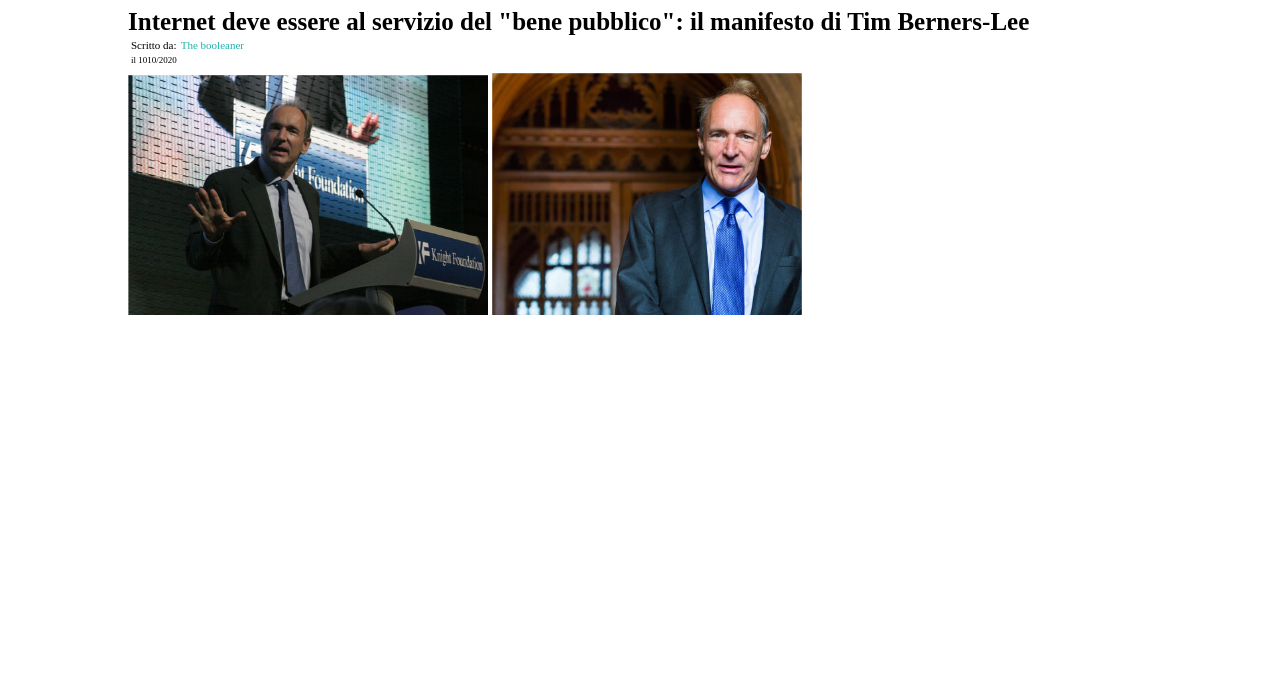
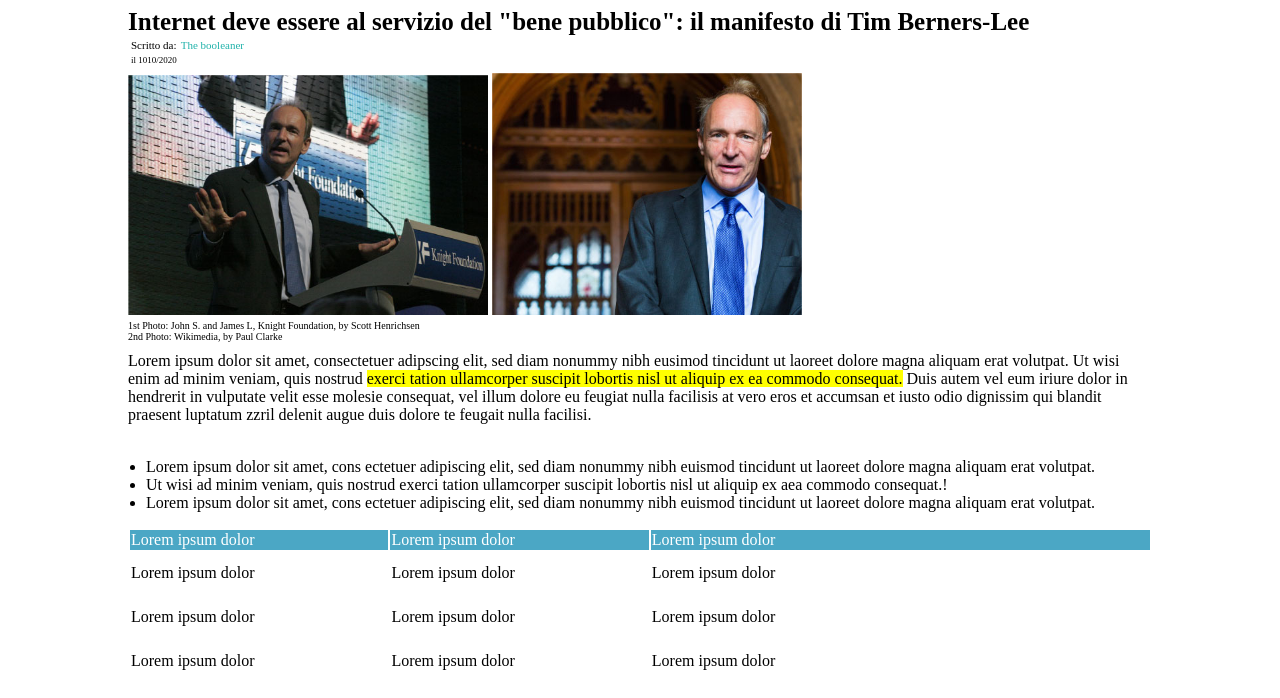
Before and after one commit to PaoloFabris98/html-css-booleaner, a plain HTML site: page index.html in a window 1280 px wide. Shown: the part 102-800 px from the top of the page. Drawn offline with Linux system fonts and the light colour scheme.

Commit message:
feat: table

```diff
--- a/css/main.css
+++ b/css/main.css
@@ -31,3 +31,28 @@ h1{
 #img2{
     width: 310px;
 }
+#p1{
+margin-top: 1px;
+    font-size: 10px;
+}
+#p2{
+    margin-top: -10px;
+    font-size: 10px;
+}
+#span1{
+    background-color: yellow;
+}
+#ul1{
+    margin-left: -22px;
+}
+#tr1{
+    background-color: rgb(75, 167, 197);
+    color: white;
+}
+.t1{
+    width: 380px;
+    height: 40px;
+}
+.t2{
+    width: 760px;
+}
--- a/index.html
+++ b/index.html
@@ -37,12 +37,50 @@
         <div id="div1">
             <img src="/img/tim-1.jpg" id="img1">
             <img src="/img/tim-2.jpg" id="img2">
-
-
         </div>
+        <p id="p1">1st Photo: John S. and James L, Knight Foundation, by Scott Henrichsen</p>
+        <p id="p2">2nd Photo: Wikimedia, by Paul Clarke</p>
+            <div>
+                Lorem ipsum dolor sit amet, consectetuer adipscing elit, sed diam nonummy nibh eusimod tincidunt ut laoreet dolore magna
+                aliquam erat volutpat. Ut wisi enim ad minim veniam, quis nostrud <span id="span1">exerci tation ullamcorper suscipit lobortis nisl ut aliquip ex ea commodo consequat.</span>
+                Duis autem vel eum iriure dolor in hendrerit in vulputate velit esse molesie consequat, vel illum dolore eu feugiat nulla facilisis at vero eros et accumsan et iusto odio
+                dignissim qui blandit praesent luptatum zzril delenit augue duis dolore te feugait nulla facilisi.
+            <br>
+            <br>
+            <ul id="ul1">
+                <li>Lorem ipsum dolor sit amet, cons ectetuer adipiscing elit, sed diam nonummy nibh euismod tincidunt ut laoreet dolore magna aliquam erat volutpat.</li>
+                <li>Ut wisi ad minim veniam, quis nostrud exerci tation ullamcorper suscipit lobortis nisl ut aliquip ex aea commodo consequat.!</li>
+                <li>Lorem ipsum dolor sit amet, cons ectetuer adipiscing elit, sed diam nonummy nibh euismod tincidunt ut laoreet dolore magna aliquam erat volutpat.</li>
+            </ul>
+            </div>
+        <table>
+            <thead id="tr1">
+                <tr>
+                    <td>Lorem ipsum dolor</td>
+                    <td>Lorem ipsum dolor</td>
+                    <td>Lorem ipsum dolor</td>
+                </tr>
+            </thead>
+            <tbody>
+                <tr>
+                    <td class="t1">Lorem ipsum dolor</td>
+                    <td class="t1">Lorem ipsum dolor</td>
+                    <td class="t2">Lorem ipsum dolor</td>
+                </tr>
+                <tr>
+                    <td class="t1">Lorem ipsum dolor</td>
+                    <td class="t1">Lorem ipsum dolor</td>
+                    <td>Lorem ipsum dolor</td>
+                </tr>
+                <tr>
+                    <td class="t1">Lorem ipsum dolor</td>
+                    <td class="t1">Lorem ipsum dolor</td>
+                    <td>Lorem ipsum dolor</td>
+                </tr>
+            </tbody>
+        </table>
 
 
     </main>
-
 </body>
 </html>
```
